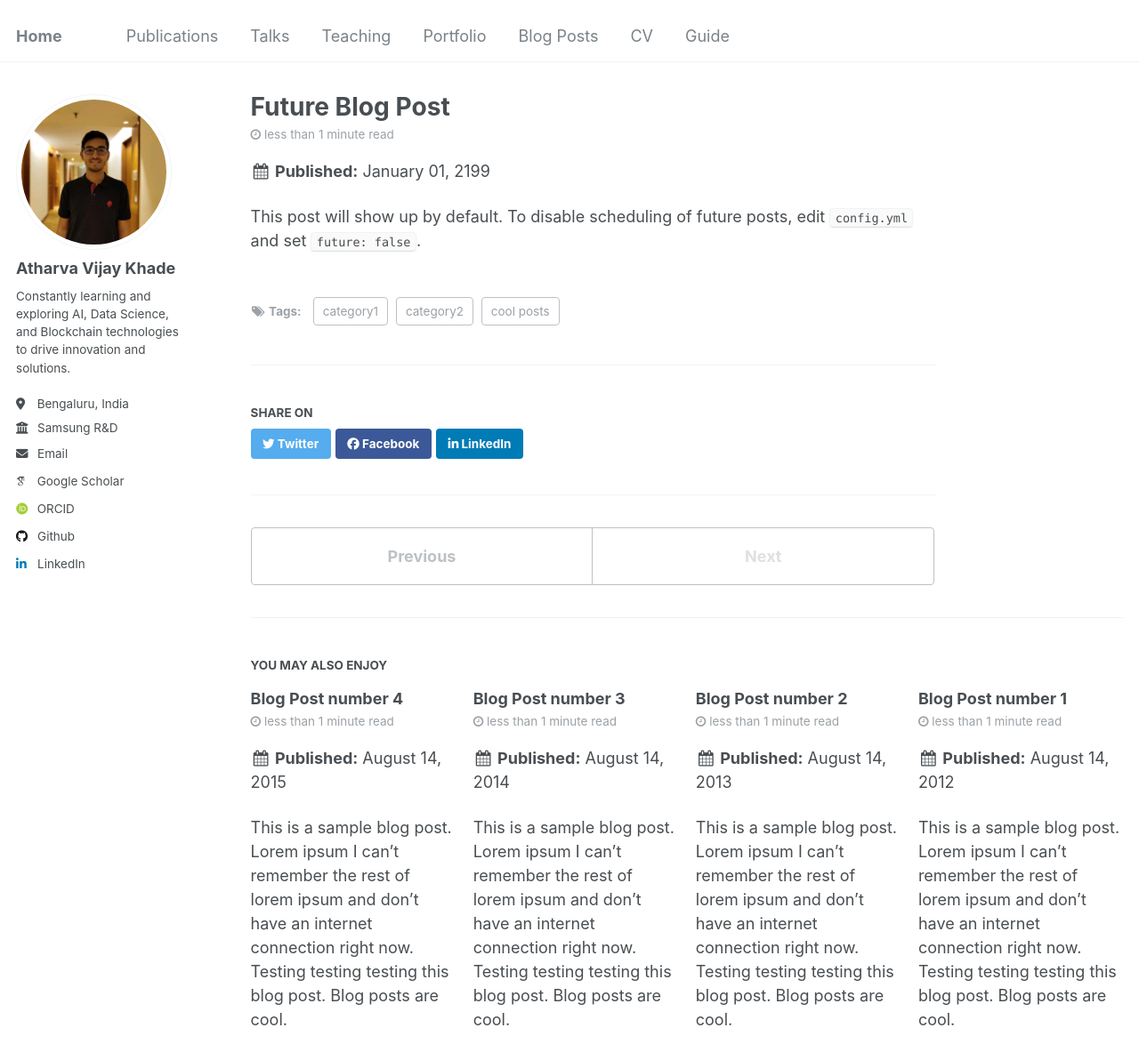
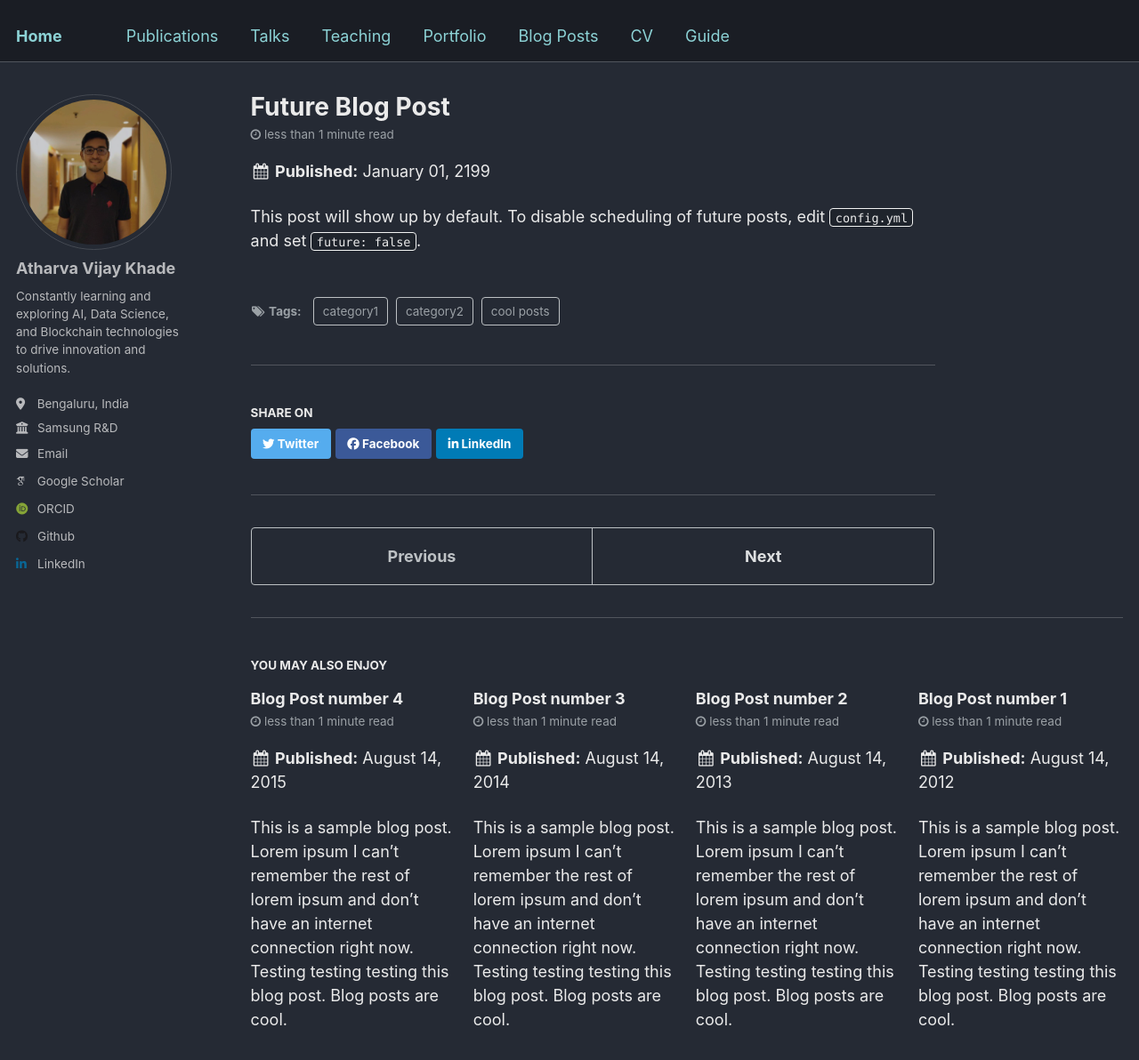
Before and after one commit to ath-vk/ath-vk.github.io, a Jekyll site: the page built from _posts/2199-01-01-future-post.md, in a window 1280 px wide and 1400 px high. Shown: the top 1192 px of the window at 89% size. Built offline with Jekyll 4.4.1, drawn with Linux system fonts in a browser that asks for light colours; nearby versions of some CDN libraries; some web fonts are replaced.

Commit message:
Portfolio converted to dark theme

```diff
--- a/_config.yml
+++ b/_config.yml
@@ -6,6 +6,7 @@
 # `jekyll serve -l -H localhost`. If you change this file, please restart the
 # server process.
 
+minimal_mistakes_skin    : "air" # "air", "aqua", "contrast", "dark", "dirt", "neon", "mint", "plum" "sunrise"
 # Basic Site Settings
 locale                   : "en-US"
 title                    : "Home"
--- a/_sass/_footer.scss
+++ b/_sass/_footer.scss
@@ -20,7 +20,7 @@
           animation: intro 0.3s both;
   -webkit-animation-delay: 0.45s;
           animation-delay: 0.45s;
-  background-color: $lighter-gray;
+  background-color: #1a1d24;
   border-top: 1px solid $light-gray;
 
   footer {
--- a/_sass/_masthead.scss
+++ b/_sass/_masthead.scss
@@ -4,7 +4,7 @@
 
 .masthead {
   position: fixed;
-  background: white;
+  background: #1a1d24;
   border-bottom: 1px solid $border-color;
   height: $masthead-height;
   top: 0;
@@ -27,6 +27,7 @@
     }
 
     nav {
+      background: #1a1d24;
       z-index: 10;
     }
 
@@ -47,6 +48,7 @@
 }
 
 .masthead__menu-item {
+  background: #1a1d24;
   display: block;
   list-style-type: none;
   white-space: nowrap;
--- a/_sass/_sidebar.scss
+++ b/_sass/_sidebar.scss
@@ -22,7 +22,7 @@
 
   @include breakpoint($large) {
     @include span(2 of 12);
-    opacity: 1;
+    opacity: 0.75;
     -webkit-transition: opacity 0.2s ease-in-out;
             transition: opacity 0.2s ease-in-out;
 
@@ -190,7 +190,7 @@
   list-style-type: none;
   border: 1px solid $border-color;
   border-radius: $border-radius;
-  background: #fff;
+  background: #1a1d24;
   z-index: -1;
   box-shadow: 0 0 10px rgba(#000, 0.25);
   cursor: default;
--- a/_sass/_variables.scss
+++ b/_sass/_variables.scss
@@ -61,14 +61,14 @@ $darker-gray                : mix(#000, $gray, 60%);
 $light-gray                 : mix(#fff, $gray, 50%);
 $lighter-gray               : mix(#fff, $gray, 90%);
 
-$body-color                 : #fff;
-$background-color           : #fff;
-$code-background-color      : #fafafa;
-$code-background-color-dark : $light-gray;
-$text-color                 : $dark-gray;
-$border-color               : $lighter-gray;
+$body-color                 : #252a34;
+$background-color           : #252a34;
+$code-background-color      : mix(#000, $background-color, 15%);
+$code-background-color-dark : mix(#000, $background-color, 20%);
+$text-color                 : #eaeaea;
+$border-color               : mix(#fff, $background-color, 20%);
+$primary-color              : #8cd2d5;
 
-$primary-color              : #7a8288;
 $success-color              : #62c462;
 $warning-color              : #f89406;
 $danger-color               : #ee5f5b;
@@ -102,11 +102,12 @@ $xing-color                 : #006567;
 
 
 /* links */
-$link-color                 : $info-color;
-$link-color-hover           : mix(#000, $link-color, 25%);
-$link-color-visited         : mix(#fff, $link-color, 25%);
-$masthead-link-color        : $primary-color;
-$masthead-link-color-hover  : mix(#000, $primary-color, 25%);
+$link-color                 : mix(#000, $info-color, 15%) !default;
+$link-color-hover           : mix(#000, $link-color, 25%) !default;
+$link-color-visited         : mix(#fff, $link-color, 15%) !default;
+$masthead-link-color        : $primary-color !default;
+$masthead-link-color-hover  : mix(#000, $primary-color, 25%) !default;
+$navicon-link-color-hover   : mix(#fff, $primary-color, 75%) !default;
 
 
 /*
--- /dev/null
+++ b/_sass/skins/_air.scss
@@ -0,0 +1,23 @@
+/* ==========================================================================
+   Air skin
+   ========================================================================== */
+
+/* Colors */
+$background-color: #eeeeee !default;
+$text-color: #222831 !default;
+$muted-text-color: #393e46 !default;
+$primary-color: #0092ca !default;
+$border-color: mix(#fff, #393e46, 75%) !default;
+$footer-background-color: $primary-color !default;
+$link-color: #393e46 !default;
+$masthead-link-color: $text-color !default;
+$masthead-link-color-hover: $text-color !default;
+$navicon-link-color-hover: mix(#fff, $text-color, 80%) !default;
+
+.page__footer {
+  color: #fff !important; // override
+}
+
+.page__footer-follow .social-icons .svg-inline--fa {
+  color: inherit;
+}
--- /dev/null
+++ b/_sass/skins/_aqua.scss
@@ -0,0 +1,30 @@
+/* ==========================================================================
+   Aqua skin
+   ========================================================================== */
+
+/* Colors */
+$gray                       : #1976d2 !default;
+$dark-gray                  : mix(#000, $gray, 40%) !default;
+$darker-gray                : mix(#000, $gray, 60%) !default;
+$light-gray                 : mix(#fff, $gray, 50%) !default;
+$lighter-gray               : mix(#fff, $gray, 90%) !default;
+
+$body-color                 : #fff !default;
+$background-color           : #f0fff0 !default;
+$code-background-color      : $lighter-gray !default;
+$code-background-color-dark : $light-gray !default;
+$text-color                 : $dark-gray !default;
+$border-color               : $lighter-gray !default;
+
+$primary-color              : $gray !default;
+$success-color              : #27ae60 !default;
+$warning-color              : #e67e22 !default;
+$danger-color               : #c0392b !default;
+$info-color                 : #03a9f4 !default;
+
+/* links */
+$link-color                 : $info-color !default;
+$link-color-hover           : mix(#000, $link-color, 25%) !default;
+$link-color-visited         : mix(#fff, $link-color, 25%) !default;
+$masthead-link-color        : $primary-color !default;
+$masthead-link-color-hover  : mix(#000, $primary-color, 25%) !default;
--- /dev/null
+++ b/_sass/skins/_contrast.scss
@@ -0,0 +1,51 @@
+/* ==========================================================================
+   Contrast skin
+   ========================================================================== */
+
+/* Colors */
+$text-color: #000 !default;
+$muted-text-color: $text-color !default;
+$primary-color: #ff0000 !default;
+$border-color: mix(#fff, $text-color, 75%) !default;
+$footer-background-color: #000 !default;
+$link-color: #0000ff !default;
+$masthead-link-color: $text-color !default;
+$masthead-link-color-hover: $text-color !default;
+$navicon-link-color-hover: mix(#fff, $text-color, 80%) !default;
+
+/* contrast syntax highlighting (base16) */
+$base00: #000000 !default;
+$base01: #242422 !default;
+$base02: #484844 !default;
+$base03: #6c6c66 !default;
+$base04: #918f88 !default;
+$base05: #b5b3aa !default;
+$base06: #d9d7cc !default;
+$base07: #fdfbee !default;
+$base08: #ff6c60 !default;
+$base09: #e9c062 !default;
+$base0a: #ffffb6 !default;
+$base0b: #a8ff60 !default;
+$base0c: #c6c5fe !default;
+$base0d: #96cbfe !default;
+$base0e: #ff73fd !default;
+$base0f: #b18a3d !default;
+
+.page__content {
+  .notice,
+  .notice--primary,
+  .notice--info,
+  .notice--warning,
+  .notice--success,
+  .notice--danger {
+    color: $text-color;
+  }
+}
+
+.page__footer {
+  color: #fff !important; // override
+}
+
+.page__footer-follow .social-icons .svg-inline--fa {
+  color: inherit;
+}
--- /dev/null
+++ b/_sass/skins/_default.scss
@@ -0,0 +1,28 @@
+/* ==========================================================================
+   Dark skin
+   ========================================================================== */
+
+/* Colors */
+$background-color: #252a34 !default;
+$text-color: #eaeaea !default;
+$primary-color: #00adb5 !default;
+$border-color: mix(#fff, $background-color, 20%) !default;
+$code-background-color: mix(#000, $background-color, 15%) !default;
+$code-background-color-dark: mix(#000, $background-color, 20%) !default;
+$form-background-color: mix(#000, $background-color, 15%) !default;
+$footer-background-color: mix(#000, $background-color, 30%) !default;
+$link-color: mix($primary-color, $text-color, 40%) !default;
+$link-color-hover: mix(#fff, $link-color, 25%) !default;
+$link-color-visited: mix(#000, $link-color, 25%) !default;
+$masthead-link-color: $text-color !default;
+$masthead-link-color-hover: mix(#000, $text-color, 20%) !default;
+$navicon-link-color-hover: mix(#000, $background-color, 30%) !default;
+
+.author__urls.social-icons .svg-inline--fa,
+.page__footer-follow .social-icons .svg-inline--fa {
+  color: inherit;
+}
+
+.ais-search-box .ais-search-box--input {
+  background-color: $form-background-color;
+}
--- /dev/null
+++ b/_sass/skins/_dirt.scss
@@ -0,0 +1,33 @@
+/* ==========================================================================
+   Dirt skin
+   ========================================================================== */
+
+/* Colors */
+$background-color: #f3f3f3 !default;
+$text-color: #343434 !default;
+$muted-text-color: #8e8b82 !default;
+$primary-color: #343434 !default;
+$border-color: #e9dcbe !default;
+$footer-background-color: #e9dcbe !default;
+$link-color: #343434 !default;
+$masthead-link-color: $text-color !default;
+$masthead-link-color-hover: $text-color !default;
+$navicon-link-color-hover: mix(#fff, $text-color, 80%) !default;
+
+/* dirt syntax highlighting (base16) */
+$base00: #231e18 !default;
+$base01: #302b25 !default;
+$base02: #48413a !default;
+$base03: #9d8b70 !default;
+$base04: #b4a490 !default;
+$base05: #cabcb1 !default;
+$base06: #d7c8bc !default;
+$base07: #e4d4c8 !default;
+$base08: #d35c5c !default;
+$base09: #ca7f32 !default;
+$base0a: #e0ac16 !default;
+$base0b: #b7ba53 !default;
+$base0c: #6eb958 !default;
+$base0d: #88a4d3 !default;
+$base0e: #bb90e2 !default;
+$base0f: #b49368 !default;
--- /dev/null
+++ b/_sass/skins/_mint.scss
@@ -0,0 +1,23 @@
+/* ==========================================================================
+   Mint skin
+   ========================================================================== */
+
+/* Colors */
+$background-color: #f3f6f6 !default;
+$text-color: #40514e !default;
+$muted-text-color: #40514e !default;
+$primary-color: #11999e !default;
+$border-color: mix(#fff, #40514e, 75%) !default;
+$footer-background-color: #30e3ca !default;
+$link-color: #11999e !default;
+$masthead-link-color: $text-color !default;
+$masthead-link-color-hover: $text-color !default;
+$navicon-link-color-hover: mix(#fff, $text-color, 80%) !default;
+
+.page__footer {
+  color: #fff !important; // override
+}
+
+.page__footer-follow .social-icons .svg-inline--fa {
+  color: inherit;
+}
--- /dev/null
+++ b/_sass/skins/_neon.scss
@@ -0,0 +1,57 @@
+/* ==========================================================================
+   Neon skin
+   ========================================================================== */
+
+/* Colors */
+$background-color: #141010 !default;
+$text-color: #fff6fb !default;
+$primary-color: #f21368 !default;
+$border-color: mix(#fff, $background-color, 20%) !default;
+$code-background-color: mix(#000, $background-color, 15%) !default;
+$code-background-color-dark: mix(#000, $background-color, 20%) !default;
+$form-background-color: mix(#000, $background-color, 15%) !default;
+$footer-background-color: mix($primary-color, #000, 10%) !default;
+$link-color: $primary-color !default;
+$link-color-hover: mix(#fff, $link-color, 25%) !default;
+$link-color-visited: mix(#000, $link-color, 25%) !default;
+$masthead-link-color: $text-color !default;
+$masthead-link-color-hover: mix(#000, $text-color, 20%) !default;
+$navicon-link-color-hover: mix(#000, $background-color, 30%) !default;
+
+/* neon syntax highlighting (base16) */
+$base00: #ffffff !default;
+$base01: #e0e0e0 !default;
+$base02: #d0d0d0 !default;
+$base03: #b0b0b0 !default;
+$base04: #000000 !default;
+$base05: #101010 !default;
+$base06: #151515 !default;
+$base07: #202020 !default;
+$base08: #ff0086 !default;
+$base09: #fd8900 !default;
+$base0a: #aba800 !default;
+$base0b: #00c918 !default;
+$base0c: #1faaaa !default;
+$base0d: #3777e6 !default;
+$base0e: #ad00a1 !default;
+$base0f: #cc6633 !default;
+
+.author__urls.social-icons .svg-inline--fa,
+.page__footer-follow .social-icons .svg-inline--fa {
+  color: inherit;
+}
+
+/* next/previous buttons */
+.pagination--pager {
+  color: $text-color;
+  background-color: $primary-color;
+  border-color: transparent;
+
+  &:visited {
+    color: $text-color;
+  }
+}
+
+.ais-search-box .ais-search-box--input {
+  background-color: $form-background-color;
+}
--- /dev/null
+++ b/_sass/skins/_plum.scss
@@ -0,0 +1,64 @@
+/* ==========================================================================
+   Plum skin
+   ========================================================================== */
+
+/* Colors */
+$background-color: #521477 !default;
+$text-color: #fffd86 !default;
+$primary-color: #c327ab !default;
+$border-color: mix(#fff, $background-color, 20%) !default;
+$code-background-color: mix(#000, $background-color, 15%) !default;
+$code-background-color-dark: mix(#000, $background-color, 20%) !default;
+$form-background-color: mix(#000, $background-color, 15%) !default;
+$footer-background-color: mix(#000, $background-color, 25%) !default;
+$link-color: $primary-color !default;
+$link-color-hover: mix(#fff, $link-color, 25%) !default;
+$link-color-visited: mix(#000, $link-color, 25%) !default;
+$masthead-link-color: $text-color !default;
+$masthead-link-color-hover: mix(#000, $text-color, 20%) !default;
+$navicon-link-color-hover: mix(#000, $background-color, 30%) !default;
+
+/* plum syntax highlighting (base16) */
+$base00: #ffffff !default;
+$base01: #e0e0e0 !default;
+$base02: #d0d0d0 !default;
+$base03: #b0b0b0 !default;
+$base04: #000000 !default;
+$base05: #101010 !default;
+$base06: #151515 !default;
+$base07: #202020 !default;
+$base08: #ff0086 !default;
+$base09: #fd8900 !default;
+$base0a: #aba800 !default;
+$base0b: #00c918 !default;
+$base0c: #1faaaa !default;
+$base0d: #3777e6 !default;
+$base0e: #ad00a1 !default;
+$base0f: #cc6633 !default;
+
+.author__urls.social-icons .svg-inline--fa,
+.page__footer-follow .social-icons .svg-inline--fa {
+  color: inherit;
+}
+
+.page__content {
+  a,
+  a:visited {
+    color: inherit;
+  }
+}
+
+/* next/previous buttons */
+.pagination--pager {
+  color: $text-color;
+  background-color: $primary-color;
+  border-color: transparent;
+
+  &:visited {
+    color: $text-color;
+  }
+}
+
+.ais-search-box .ais-search-box--input {
+  background-color: $form-background-color;
+}
--- /dev/null
+++ b/_sass/skins/_sunrise.scss
@@ -0,0 +1,44 @@
+/* ==========================================================================
+   Sunrise skin
+   ========================================================================== */
+
+/* Colors */
+$dark-gray: #0e2431 !default;
+$background-color: #e8d5b7 !default;
+$text-color: #000 !default;
+$muted-text-color: $dark-gray !default;
+$primary-color: #fc3a52 !default;
+$border-color: mix(#000, $background-color, 20%) !default;
+$code-background-color: mix(#fff, $background-color, 20%) !default;
+$code-background-color-dark: mix(#000, $background-color, 10%) !default;
+$form-background-color: mix(#fff, $background-color, 15%) !default;
+$footer-background-color: #f9b248 !default;
+$link-color: mix(#000, $primary-color, 10%) !default;
+$link-color-hover: mix(#fff, $link-color, 25%) !default;
+$link-color-visited: mix(#000, $link-color, 25%) !default;
+$masthead-link-color: $text-color !default;
+$masthead-link-color-hover: mix(#000, $text-color, 20%) !default;
+$navicon-link-color-hover: mix(#000, $background-color, 30%) !default;
+
+/* sunrise syntax highlighting (base16) */
+$base00: #1d1f21 !default;
+$base01: #282a2e !default;
+$base02: #373b41 !default;
+$base03: #969896 !default;
+$base04: #b4b7b4 !default;
+$base05: #c5c8c6 !default;
+$base06: #e0e0e0 !default;
+$base07: #ffffff !default;
+$base08: #cc6666 !default;
+$base09: #de935f !default;
+$base0a: #f0c674 !default;
+$base0b: #b5bd68 !default;
+$base0c: #8abeb7 !default;
+$base0d: #81a2be !default;
+$base0e: #b294bb !default;
+$base0f: #a3685a !default;
+
+.author__urls.social-icons .fa,
+.page__footer-follow .social-icons .svg-inline--fa {
+  color: inherit;
+}
```
